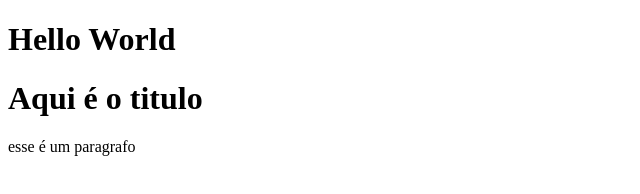
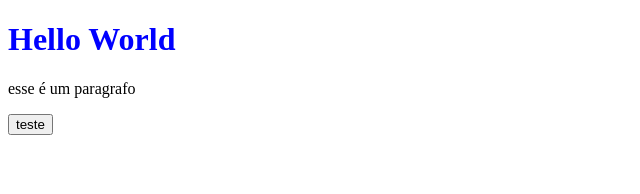
Before and after one commit to JeanFernandesCG/CursoDio, a plain HTML site: page desenvolvimento web js/index.html in a window 1280 px wide. Shown: the whole page, without its empty margins (0-640 px from the left). Drawn offline with Linux system fonts and the light colour scheme.

Commit message:
exemplo index html

```diff
--- a/desenvolvimento web js/index.html
+++ b/desenvolvimento web js/index.html
@@ -4,10 +4,21 @@
     <meta charset="UTF-8" />
     <meta name="viewport" content="width=device-width, initial-scale=1.0" />
     <title>TESTE</title>
+    <style>
+      h1 {
+        color: blue;
+      }
+    </style>
   </head>
   <body>
     <h1>Hello World</h1>
-    <h1>Aqui é o titulo</h1>
     <p>esse é um paragrafo</p>
+    <button id="btnTeste" type="button">teste</button>
+    <script>
+      const btnTeste = document.getElementById("btnTeste");
+      btnTeste.addEventListener("click", function () {
+        console.log("click clikc faz o botao");
+      });
+    </script>
   </body>
 </html>
```
